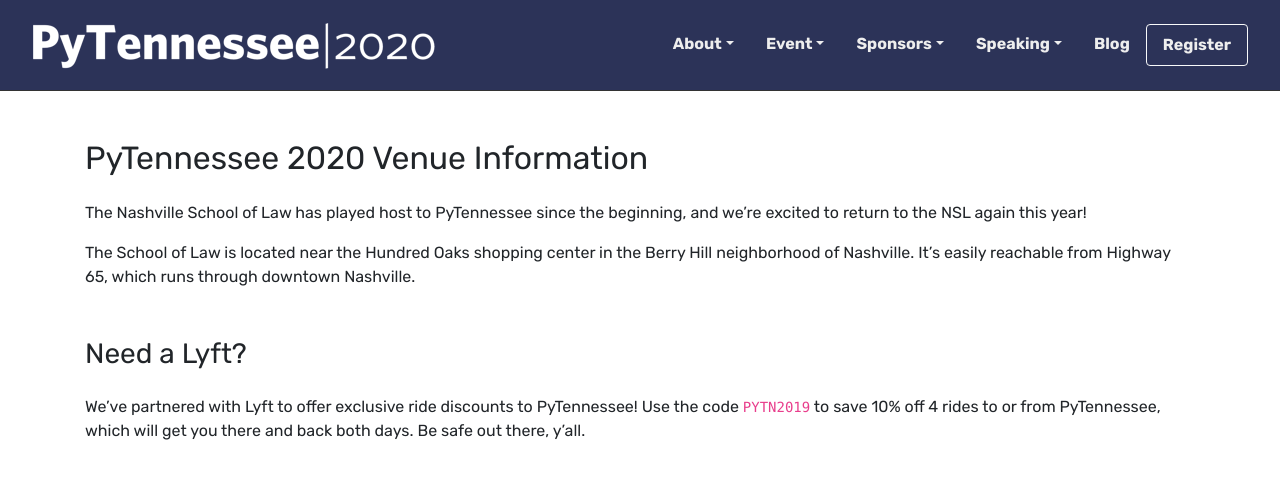
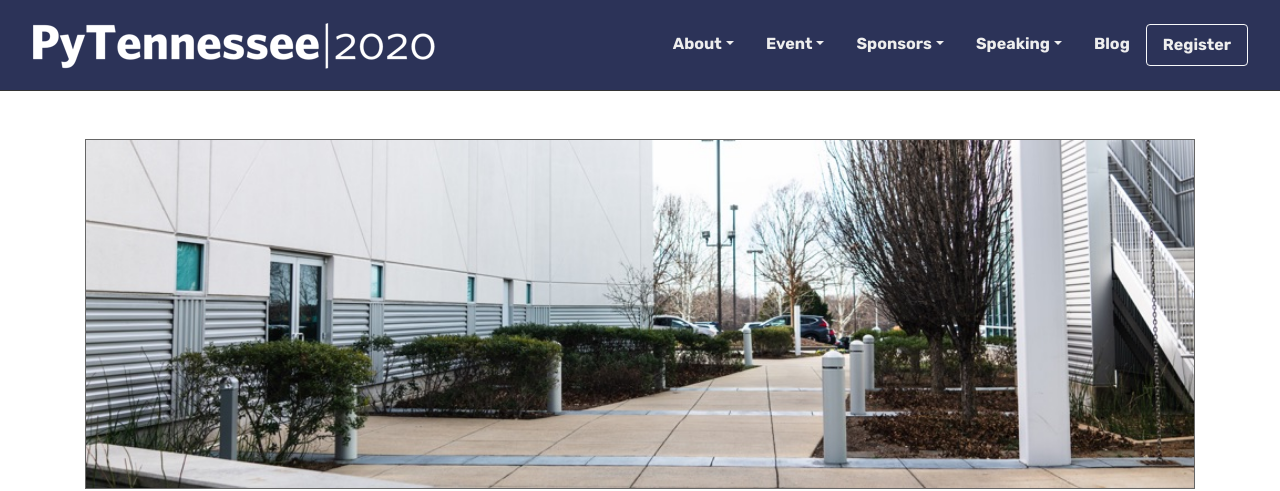
Before and after one commit to pytennessee/pytn-2020, a Jekyll site: the page built from about/venue.md, in a window 1280 px wide. Shown: the top 491 px of the page. Built offline with Jekyll 4.4.1, drawn with Linux system fonts in a browser that asks for light colours; grey boxes are pictures that could not be loaded.

Commit message:
Update site images with images from PyTN 2019

```diff
--- a/about/venue.md
+++ b/about/venue.md
@@ -4,6 +4,10 @@
 layout: base
 permalink: venue
 ---
+
+<div class="venue-hero">
+  <img src="{{ site.baseurl }}/static/img/venue.jpg" alt="A view from just outside the front door, looking at the venue parking lot">
+</div>
 
 ## {{ site.data.event.name }} Venue Information
 
--- a/static/styles/pytn.css
+++ b/static/styles/pytn.css
@@ -295,12 +295,24 @@
   }
 
 /*--[ Prospectus Page ]-----*/
+.prospectus-hero img {
+  border: 1px solid #666;
+  width: 100%;
+  margin-bottom: 1.5rem;
+}
+
 .prospectus h3 {
   margin-top: 1.5rem;
 }
 
 
 /*--[ Venue Page ]-----*/
+.venue-hero img {
+  border: 1px solid #666;
+  width: 100%;
+  margin-bottom: 1.5rem;
+}
+
 .venue .flex-container {
   display: flex;
   justify-content: space-between;
```
Also changed, not shown: about/index.md (+1 -1 lines), about/young-coders.md (+1 -1 lines), sponsors/prospectus.md (+4 -0 lines), static/img/about-pytn.jpg, static/img/hero.jpg, static/img/sponsors.jpg (added), static/img/venue.jpg (added), static/img/young-coders.jpg.
